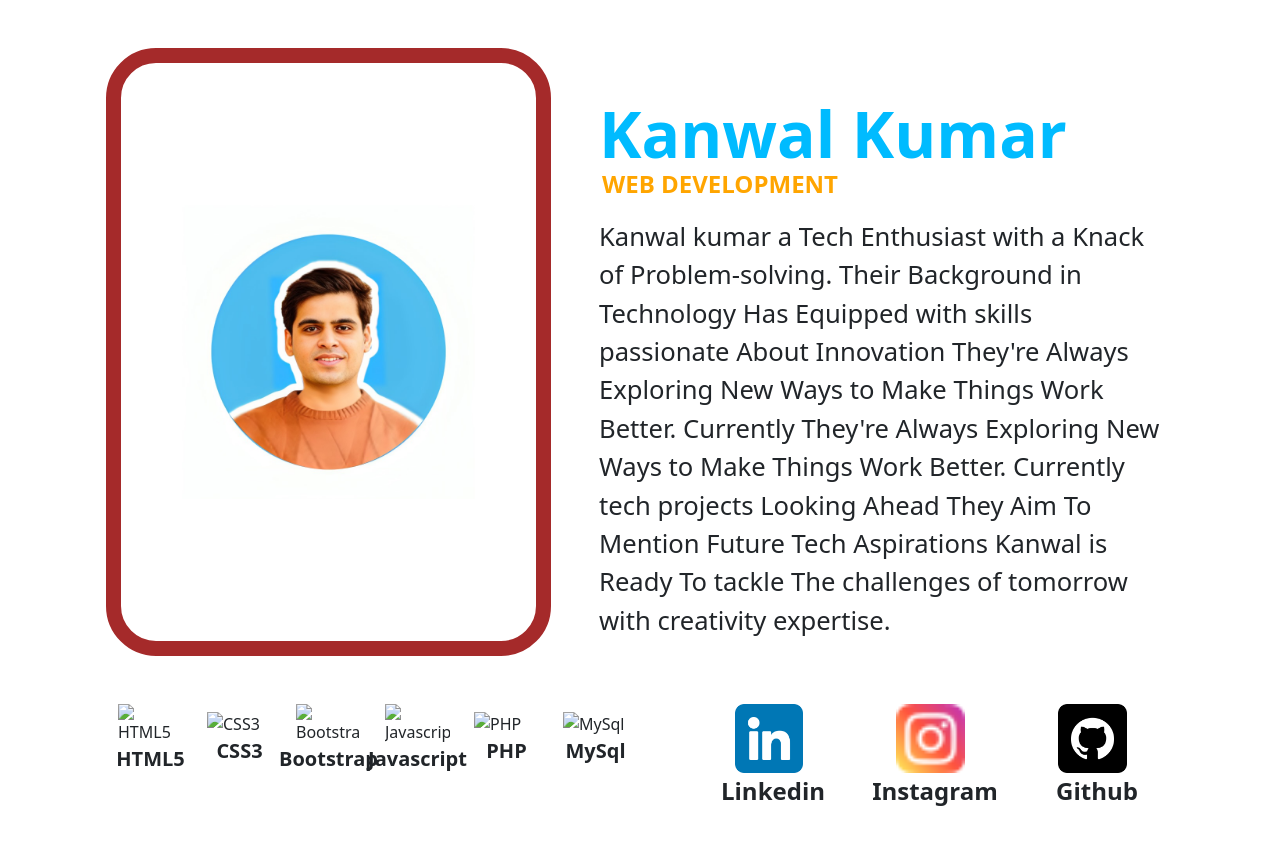
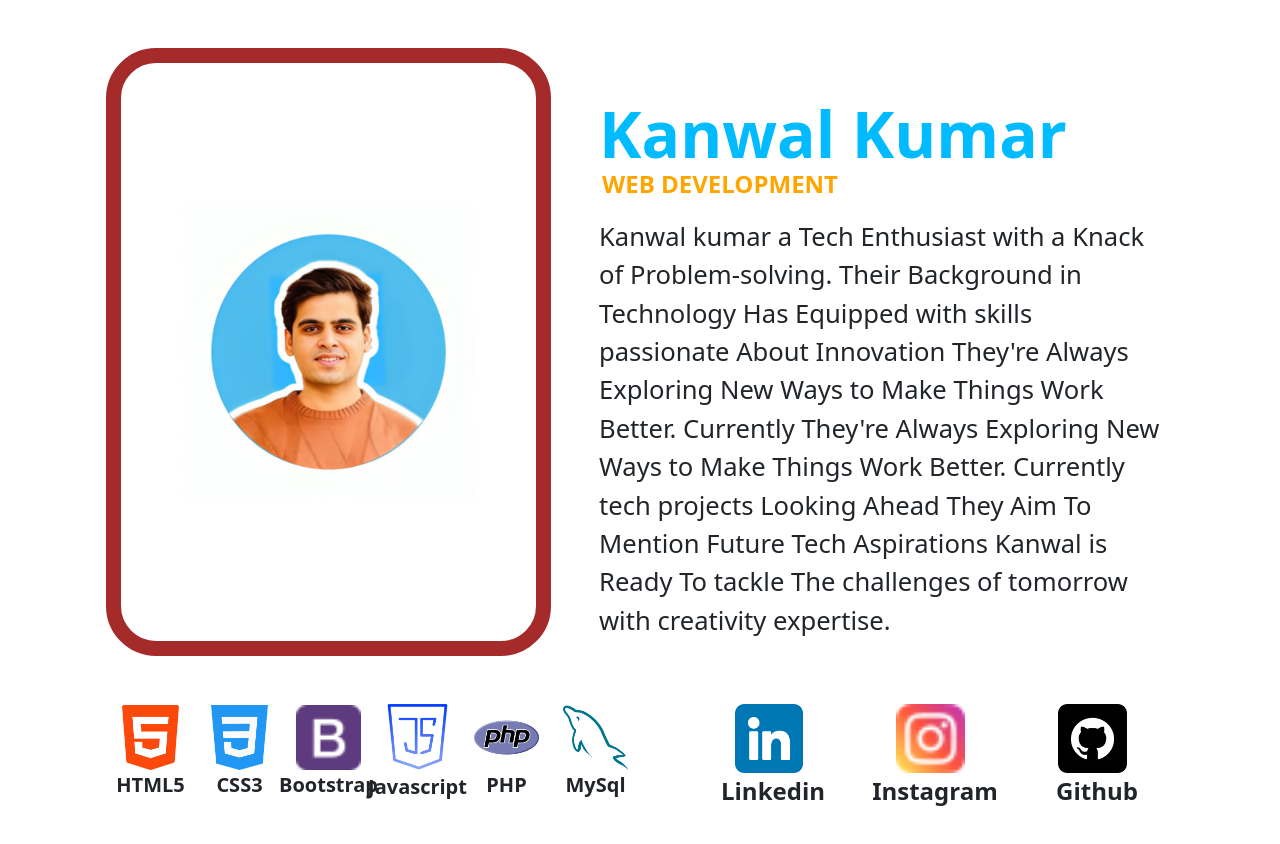
Before and after one commit to kumarkanwal/Personal-Bio-page, a plain HTML site: page index.html in a window 1280 px wide. Drawn offline with nearby package versions, Linux system fonts and the light colour scheme; the site is published under a folder, as on GitHub Pages, so addresses that start at the root find nothing.

Commit message:
IMAGE ISSUE RESOLVED

```diff
--- a/index.html
+++ b/index.html
@@ -40,27 +40,27 @@
             <div class="col-md-6">
                 <div class="row">
                     <div class="col-2   d-flex flex-column justify-content-center  align-items-center ">
-                        <img src="/images/coding icons/html-5.png" class="w-100" alt="HTML5">
+                        <img src="./images/coding icons/html-5.png" class="w-100" alt="HTML5">
                         <p class="fw-bold fs-5 ">HTML5</p>
                     </div>
                     <div class="col-2   d-flex flex-column justify-content-center  align-items-center ">
-                        <img src="/images/coding icons/css-3.png" class="w-100" alt="CSS3">
+                        <img src="./images/coding icons/css-3.png" class="w-100" alt="CSS3">
                         <p class="fw-bold fs-5 ">CSS3</p>
                     </div>
                     <div class="col-2   d-flex flex-column justify-content-center  align-items-center ">
-                        <img src="/images/coding icons/bootstrap.png" class="w-100" alt="Bootstrap">
+                        <img src="./images/coding icons/bootstrap.png" class="w-100" alt="Bootstrap">
                         <p class="fw-bold fs-5 ">Bootstrap</p>
                     </div>
                     <div class="col-2   d-flex flex-column justify-content-center  align-items-center ">
-                        <img src="/images/coding icons/javascript.png" class="w-100" alt="Javascript">
+                        <img src="./images/coding icons/javascript.png" class="w-100" alt="Javascript">
                         <p class="fw-bold fs-5 ">Javascript</p>
                     </div>
                     <div class="col-2   d-flex flex-column justify-content-center  align-items-center ">
-                        <img src="/images/coding icons/php.png" class="w-100" alt="PHP">
+                        <img src="./images/coding icons/php.png" class="w-100" alt="PHP">
                         <p class="fw-bold fs-5 ">PHP</p>
                     </div>
                     <div class="col-2   d-flex flex-column justify-content-center  align-items-center ">
-                        <img src="/images/coding icons/mysql.png" class="w-100" alt="MySql">
+                        <img src="./images/coding icons/mysql.png" class="w-100" alt="MySql">
                         <p class="fw-bold fs-5 ">MySql</p>
                     </div>
                 </div>
```
